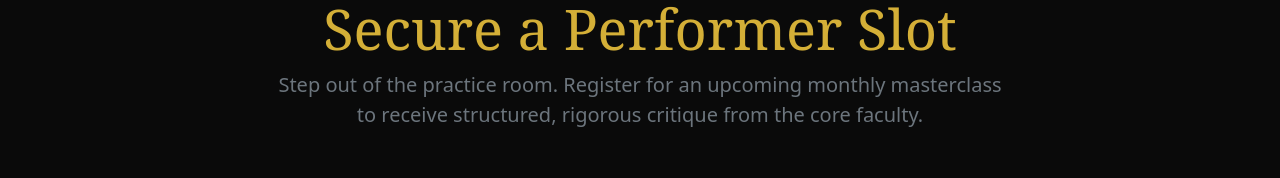
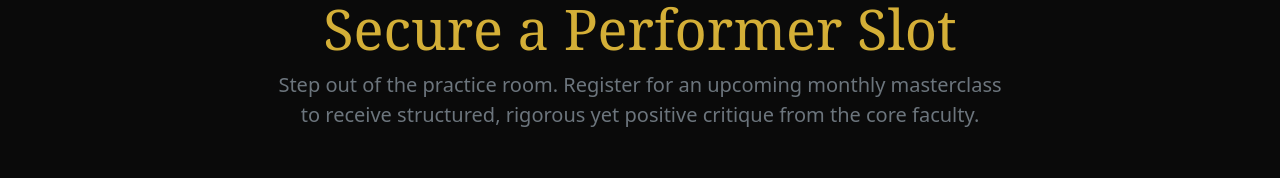
Before and after one commit to matthewkeah/upcomingpianists, a plain HTML site: page register.html in a window 1280 px wide. Shown: the part 142-320 px from the top of the page. Drawn offline with nearby package versions, Linux system fonts and the light colour scheme.

Commit message:
text edittinf on registration form

```diff
--- a/register.html
+++ b/register.html
@@ -34,7 +34,7 @@
         <section class="text-center mb-5">
             <span class="text-uppercase tracking-widest text-muted small">The 90-Day Action Plan</span>
             <h1 class="display-4 font-serif accent-gold mt-2">Secure a Performer Slot</h1>
-            <p class="lead text-secondary col-lg-8 mx-auto">Step out of the practice room. Register for an upcoming monthly masterclass to receive structured, rigorous critique from the core faculty.</p>
+            <p class="lead text-secondary col-lg-8 mx-auto">Step out of the practice room. Register for an upcoming monthly masterclass to receive structured, rigorous yet positive critique from the core faculty.</p>
         </section>
 
         <section class="row justify-content-center">
```
